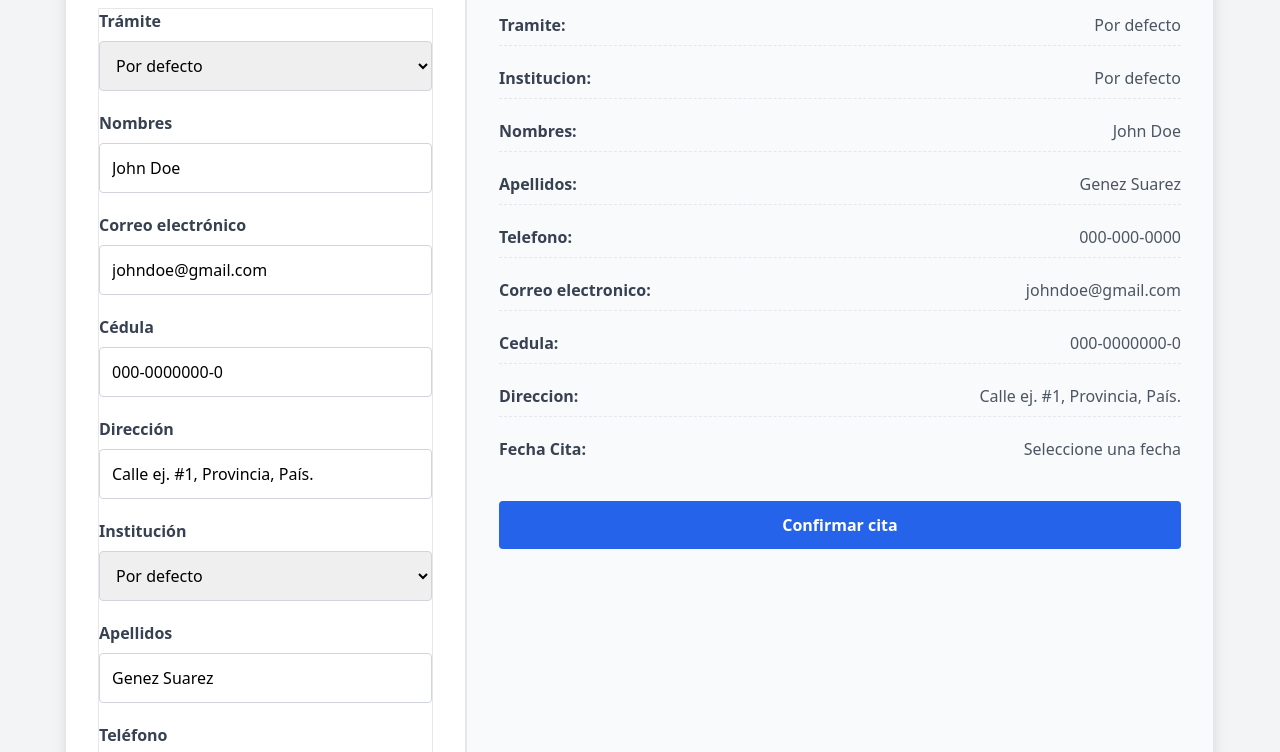
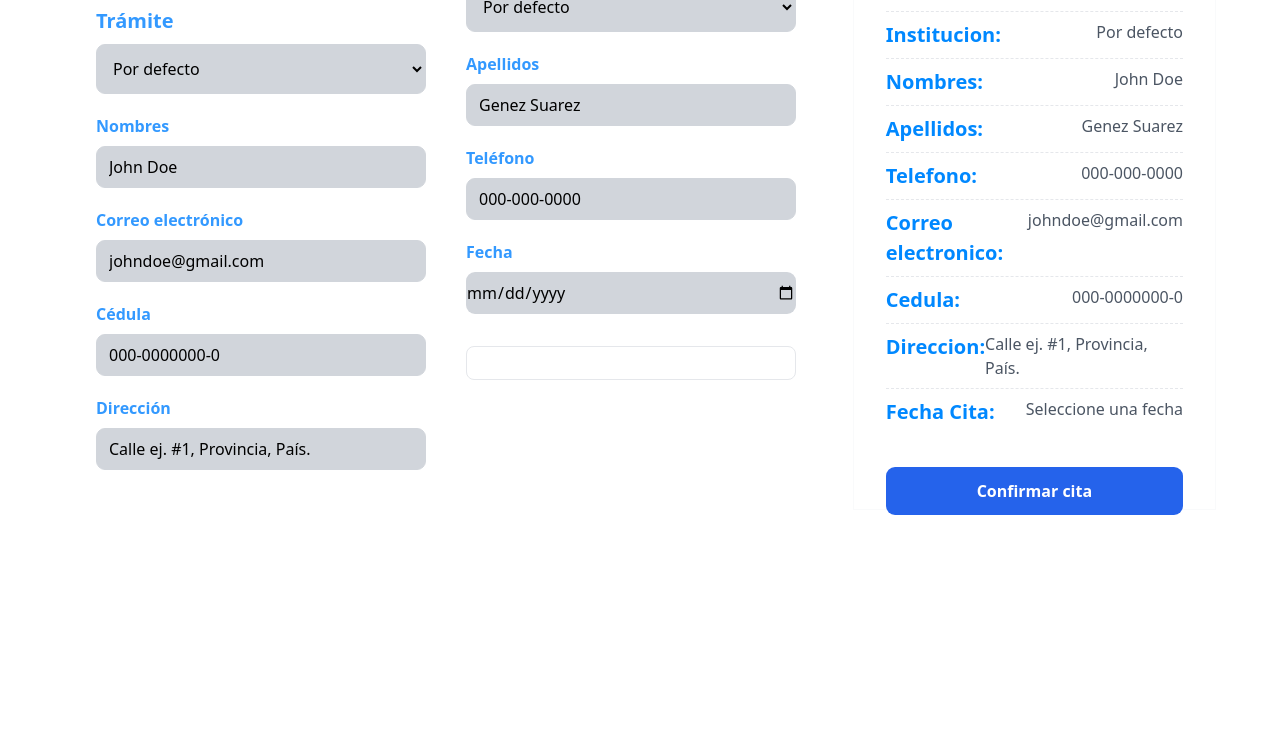
Before and after one commit to johansitoweb/FormCitas, a website: page views/index.html in a window 1280 px wide. Shown: the part 102-854 px from the top of the page. After the commit the page ends 800 px from the top, so only its background shows below. Drawn offline with nearby package versions, Linux system fonts and the light colour scheme; no server answers.

Commit message:
mejora del frontend

```diff
--- a/views/index.html
+++ b/views/index.html
@@ -7,87 +7,93 @@
     <!-- Tailwind CSS CDN -->
     <script src="https://cdn.tailwindcss.com"></script>
 </head>
-<body class="bg-gray-100  flex justify-center p-5 min-h-screen">
-    <div class="bg-white border  rounded-lg shadow-lg w-full max-w-6xl flex flex-col overflow-hidden">
-        <div class="flex border flex-col md:flex-row w-full">
-            <div class="flex-2 min-w-[300px] md:min-w-[400px] border-b md:border-b-0 md:border-r border-gray-200 p-8">
-                <h2 class="text-2xl font-bold text-gray-800 mb-6">Agenda tu cita</h2>
+<body class=" flex justify-center p-5 min-h-screen">
+    <div class="bg-white   w-full max-w-6xl flex flex-col ">
+        <div class="flex  gap-10  flex-col md:flex-row w-full">
 
 
-                <form class="border w-full" id="appointmentForm" action="/confirmar-cita" method="POST">
-                    <label for="tramite" class="block mb-2 text-gray-700 font-semibold">Trámite</label>
-                    <select id="tramite" name="tramite" class="w-full p-3 mb-5 border border-gray-300 rounded focus:border-blue-500 focus:ring focus:ring-blue-200">
+            <div class="flex-2  w-[65%] min-w-[300px]  p-8">
+
+
+                <form class=" flex gap-10  w-full" id="appointmentForm" action="/confirmar-cita" method="POST">
+                    <div class="flex flex-col justify-center">
+                        <h2 class="text-2xl font-bold text-[#0088FF] mb-6">Agenda tu cita</h2>
+
+                    <label for="tramite" class="block mb-2 text-[#3399FF] text-[20px] font-semibold">Trámite</label>
+                    <select id="tramite" name="tramite" class="w-[330px]  rounded-[9px] p-3 mb-5 border border-gray-300 focus:border-blue-500 focus:ring focus:ring-blue-200 focus:outline-none bg-gray-300">
                         <option value="Por defecto">Por defecto</option>
                         <option value="Renovacion Cedula">Renovación Cédula</option>
                         <option value="Pasaporte">Pasaporte</option>
                         <option value="Licencia">Licencia de Conducir</option>
                     </select>
 
-                    <label for="nombres" class="block mb-2 text-gray-700 font-semibold">Nombres</label>
-                    <input type="text" id="nombres" name="nombres" value="John Doe" required class="w-full p-3 mb-5 border border-gray-300 rounded focus:border-blue-500 focus:ring focus:ring-blue-200">
+                    <label for="nombres" class="block mb-2 text-[#3399FF] font-semibold">Nombres</label>
+                    <input type="text" id="nombres" name="nombres" value="John Doe" required class="w-[330px] h-[42px] rounded-[9px] p-3 mb-5 border border-gray-300   focus:outline-none bg-gray-300">
 
-                    <label for="correo_electronico" class="block mb-2 text-gray-700 font-semibold">Correo electrónico</label>
-                    <input type="email" id="correo_electronico" name="correo_electronico" value="johndoe@gmail.com" required class="w-full p-3 mb-5 border border-gray-300 rounded focus:border-blue-500 focus:ring focus:ring-blue-200">
+                    <label for="correo_electronico" class="block mb-2 text-[#3399FF] font-semibold">Correo electrónico</label>
+                    <input type="email" id="correo_electronico" name="correo_electronico" value="johndoe@gmail.com" required class="w-[330px] h-[42px] rounded-[9px] p-3 mb-5 border border-gray-300 focus:outline-none bg-gray-300">
 
-                    <label for="cedula" class="block mb-2 text-gray-700 font-semibold">Cédula</label>
-                    <input type="text" id="cedula" name="cedula" value="000-0000000-0" required pattern="[0-9]{3}-[0-9]{7}-[0-9]{1}" class="w-full p-3 mb-5 border border-gray-300 rounded focus:border-blue-500 focus:ring focus:ring-blue-200">
+                    <label for="cedula" class="block mb-2 text-[#3399FF] font-semibold">Cédula</label>
+                    <input type="text" id="cedula" name="cedula" value="000-0000000-0" required pattern="[0-9]{3}-[0-9]{7}-[0-9]{1}" class="w-[330px] h-[42px] rounded-[9px] p-3 mb-5 border border-gray-300   focus:outline-none bg-gray-300">
 
-                    <label for="direccion" class="block mb-2 text-gray-700 font-semibold">Dirección</label>
-                    <input type="text" id="direccion" name="direccion" value="Calle ej. #1, Provincia, País." required class="w-full p-3 mb-5 border border-gray-300 rounded focus:border-blue-500 focus:ring focus:ring-blue-200">
 
-                    <label for="institucion" class="block mb-2 text-gray-700 font-semibold">Institución</label>
-                    <select id="institucion" name="institucion" class="w-full p-3 mb-5 border border-gray-300 rounded focus:border-blue-500 focus:ring focus:ring-blue-200">
+                    <label for="direccion" class="block mb-2 text-[#3399FF] font-semibold">Dirección</label>
+                    <input type="text" id="direccion" name="direccion" value="Calle ej. #1, Provincia, País." required class="w-[330px] h-[42px] rounded-[9px] p-3 mb-5 border border-gray-300 focus:border-blue-500  focus:outline-none bg-gray-300">
+                    </div>
+                      <div class="flex flex-col">
+                    <label for="institucion" class="block mb-2 text-[#3399FF] font-semibold">Institución</label>
+                    <select id="institucion" name="institucion" class="w-[330px] rounded-[9px] p-3 mb-5 border border-gray-300 focus:outline-none bg-gray-300">
                         <option value="Por defecto">Por defecto</option>
                         <option value="DGRN">DGRN</option>
                         <option value="DN">DN</option>
                     </select>
 
-                    <label for="apellidos" class="block mb-2 text-gray-700 font-semibold">Apellidos</label>
-                    <input type="text" id="apellidos" name="apellidos" value="Genez Suarez" required class="w-full p-3 mb-5 border border-gray-300 rounded focus:border-blue-500 focus:ring focus:ring-blue-200">
+                    <label for="apellidos" class="block mb-2 text-[#3399FF] font-semibold">Apellidos</label>
+                    <input type="text" id="apellidos" name="apellidos" value="Genez Suarez" required class="w-[330px] h-[42px] rounded-[9px] p-3 mb-5 border border-gray-300 focus:outline-none bg-gray-300">
 
-                    <label for="telefono" class="block mb-2 text-gray-700 font-semibold">Teléfono</label>
-                    <input type="tel" id="telefono" name="telefono" value="000-000-0000" required pattern="[0-9]{3}-[0-9]{3}-[0-9]{4}" class="w-full p-3 mb-5 border border-gray-300 rounded focus:border-blue-500 focus:ring focus:ring-blue-200">
+                    <label for="telefono" class="block mb-2 text-[#3399FF] font-semibold">Teléfono</label>
+                    <input type="tel" id="telefono" name="telefono" value="000-000-0000" required pattern="[0-9]{3}-[0-9]{3}-[0-9]{4}" class="w-[330px] h-[42px] rounded-[9px] p-3 mb-5 border border-gray-300  focus:outline-none bg-gray-300">
 
-                     <label for="Fecha" class="block mb-2 text-gray-700 font-semibold">Fecha</label>
-                    <input type="Date" id="fecha_cita" name="fecha_cita" value="">
+                     <label for="Fecha" class="block mb-2 text-[#3399FF] font-semibold">Fecha</label>
+                    <input type="Date" id="fecha_cita" name="fecha_cita" value="" class="w-[330px] h-[42px] rounded-[9px] bg-gray-300 focus:outline-none">
                     <div class="mt-8 border border-gray-200 rounded-lg bg-white p-4">
-
+                </div>
 
                     </div>
                 </form>
             </div>
-            <div class="flex-1 min-w-[250px] border bg-gray-50 p-8">
-                <h2 class="text-xl font-bold text-blue-600 mb-6">Datos de tu cita</h2>
-                <div class="space-y-3">
-                    <div class="flex justify-between border-b border-dashed border-gray-200 py-2">
-                        <span class="font-semibold text-gray-700">Tramite:</span> <span id="displayTramite" class="text-gray-600">Por defecto</span>
+            <div class="datos flex-1 flex flex-col justify-center items-center min-w-[250px] border-gray-50 border p-8 w-[466px] h-[592px]">
+                <h2 class="text-xl font-bold text-[#3399FF] mb-6">Datos de tu cita</h2>
+                <div class="">
+                    <div class="flex  justify-between border-b border-dashed border-gray-200 py-2">
+                        <span class="font-semibold text-[20px] text-[#0088FF]">Tramite:</span> <span id="displayTramite" class="text-gray-600">Por defecto</span>
                     </div>
                     <div class="flex justify-between border-b border-dashed border-gray-200 py-2">
-                        <span class="font-semibold text-gray-700">Institucion:</span> <span id="displayInstitucion" class="text-gray-600">Por defecto</span>
+                        <span class="font-semibold text-[20px] text-[#0088FF]">Institucion:</span> <span id="displayInstitucion" class="text-gray-600">Por defecto</span>
                     </div>
                     <div class="flex justify-between border-b border-dashed border-gray-200 py-2">
-                        <span class="font-semibold text-gray-700">Nombres:</span> <span id="displayNombres" class="text-gray-600">John Doe</span>
+                        <span class="font-semibold text-[20px] text-[#0088FF]">Nombres:</span> <span id="displayNombres" class="text-gray-600">John Doe</span>
                     </div>
                     <div class="flex justify-between border-b border-dashed border-gray-200 py-2">
-                        <span class="font-semibold text-gray-700">Apellidos:</span> <span id="displayApellidos" class="text-gray-600">Genez Suarez</span>
+                        <span class="font-semibold text-[20px] text-[#0088FF]">Apellidos:</span> <span id="displayApellidos" class="text-gray-600">Genez Suarez</span>
                     </div>
                     <div class="flex justify-between border-b border-dashed border-gray-200 py-2">
-                        <span class="font-semibold text-gray-700">Telefono:</span> <span id="displayTelefono" class="text-gray-600">000-000-0000</span>
+                        <span class="font-semibold text-[20px] text-[#0088FF]">Telefono:</span> <span id="displayTelefono" class="text-gray-600">000-000-0000</span>
                     </div>
                     <div class="flex justify-between border-b border-dashed border-gray-200 py-2">
-                        <span class="font-semibold text-gray-700">Correo electronico:</span> <span id="displayCorreoElectronico" class="text-gray-600">johndoe@gmail.com</span>
+                        <span class="font-semibold text-[20px]  text-[#0088FF]">Correo electronico:</span> <span id="displayCorreoElectronico" class="text-gray-600">johndoe@gmail.com</span>
                     </div>
                     <div class="flex justify-between border-b border-dashed border-gray-200 py-2">
-                        <span class="font-semibold text-gray-700">Cedula:</span> <span id="displayCedula" class="text-gray-600">000-0000000-0</span>
+                        <span class="font-semibold text-[20px] text-[#0088FF]">Cedula:</span> <span id="displayCedula" class="text-gray-600">000-0000000-0</span>
                     </div>
                     <div class="flex justify-between border-b border-dashed border-gray-200 py-2">
-                        <span class="font-semibold text-gray-700">Direccion:</span> <span id="displayDireccion" class="text-gray-600">Calle ej. #1, Provincia, País.</span>
+                        <span class="font-semibold text-[20px] text-[#0088FF]">Direccion:</span> <span id="displayDireccion" class="text-gray-600">Calle ej. #1, Provincia, País.</span>
                     </div>
                     <div class="flex justify-between py-2">
-                        <span class="font-semibold text-gray-700">Fecha Cita:</span> <span id="displayFechaCita" class="text-gray-600"></span>
+                        <span class="font-semibold text-[20px] text-[#0088FF]">Fecha Cita:</span> <span id="displayFechaCita" class="text-gray-600"></span>
                     </div>
                 </div>
-                <button type="submit" form="appointmentForm" class="bg-blue-600 hover:bg-blue-800 text-white px-6 py-3 rounded mt-8 w-full text-base font-semibold transition-colors duration-300">Confirmar cita</button>
+                <button type="submit" form="appointmentForm" class="bg-blue-600 hover:bg-blue-800 text-white px-6 py-3 rounded-[9px] mt-8 w-full text-base font-semibold transition-colors duration-300">Confirmar cita</button>
             </div>
         </div>
     </div>
```
